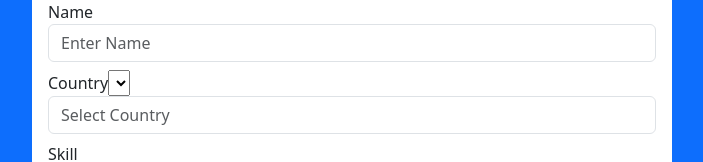
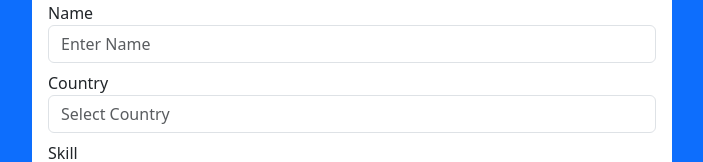
Before and after one commit to DATLARAVINDRABHUPATHIVARMA/MERNCRUD, a React (Vite) app in the folder frontend/: page /create in a window 1280 px wide. Shown: the part 162-324 px from the top of the page, without its empty margins (288-991 px from the left). Built offline with nearby package versions, Linux system fonts and the light colour scheme.

Commit message:
countries must be updated

```diff
--- a/frontend/src/CreateUser.jsx
+++ b/frontend/src/CreateUser.jsx
@@ -61,7 +61,6 @@ function CreateUser() {
           </div>
           <div className="mb-2">
             <label htmlFor="">Country</label>
-            <select name="" id=""></select>
             <input
               required
               type="text"
```
